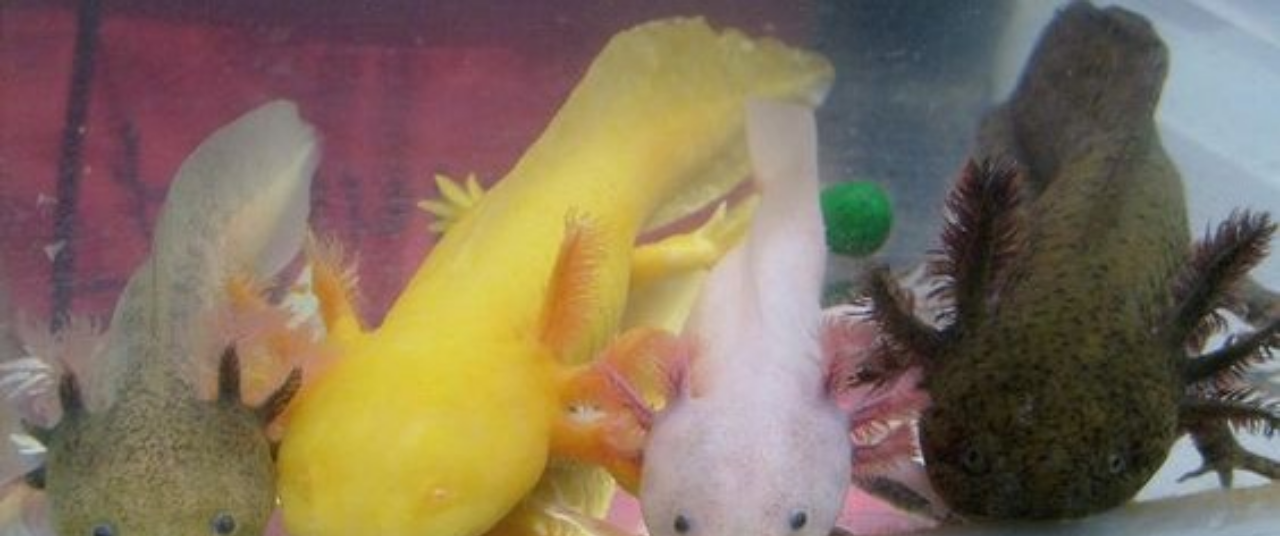
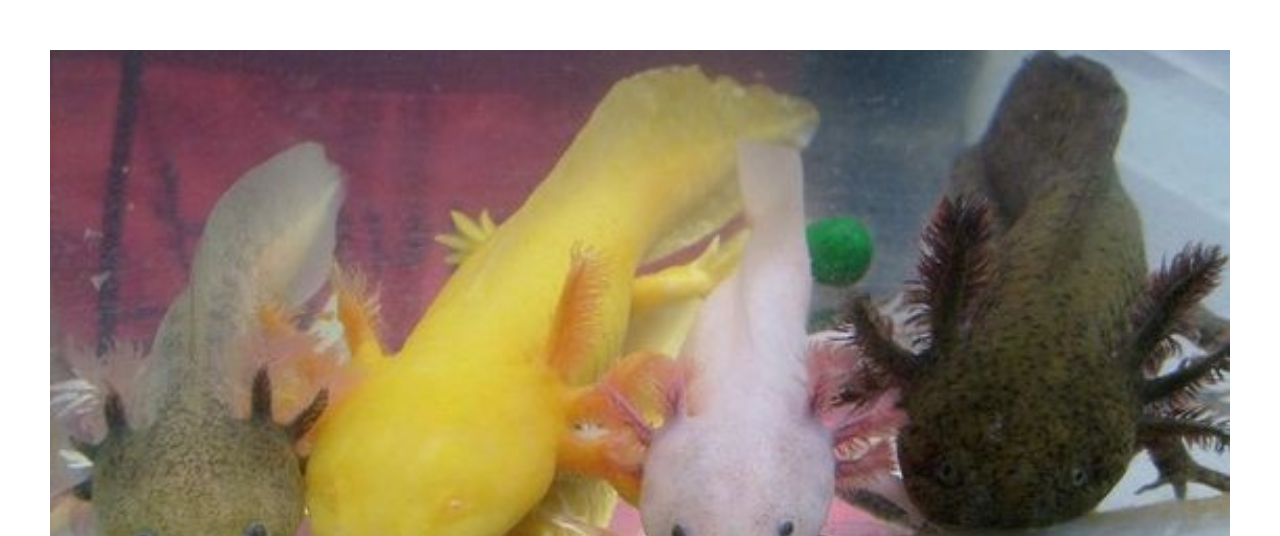
Before and after one commit to lake4096/axolotal, a plain HTML site: page index.html in a window 1280 px wide. Shown: the top 536 px of the page. Drawn offline with nearby package versions, Linux system fonts and the light colour scheme.

Commit message:
-bottom after margin in line 9

```diff
--- a/index.html
+++ b/index.html
@@ -6,7 +6,7 @@
 <link rel="stylesheet" href="https://www.w3schools.com/w3css/4/w3.css">
 <body>
 
-<div class="w3-display-container" style="margin-bottom:50px">
+<div class="w3-display-container" style="margin:50px">
   <img src="/Axo1.jpg" style="width:100%">
   <div class="w3-display-bottomleft w3-container w3-amber w3-hover-orange w3-hide-small"
    style="bottom:10%;opacity:0.7;width:70%">
```
